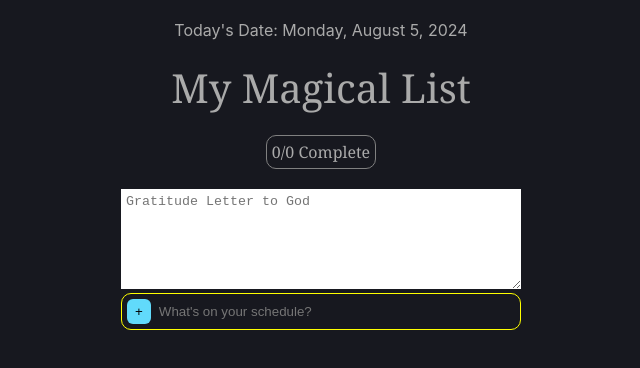
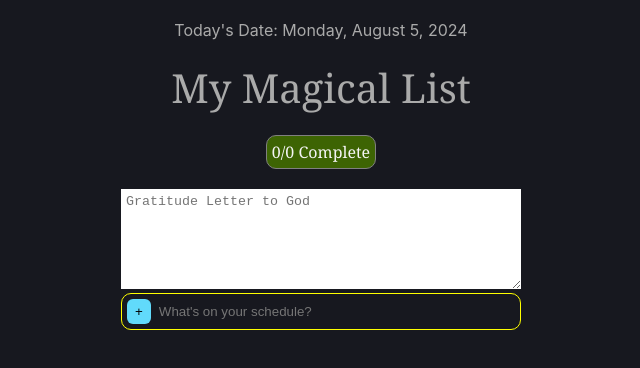
Before and after one commit to ShreyaSingh10/MyScheduler, a React (Create React App) app: page / in a window 1280 px wide. Shown: the top 368 px of the page, without its empty margins (319-959 px from the left). Built offline with nearby package versions, Linux system fonts and the light colour scheme.

Commit message:
delete all button

```diff
--- a/src/App.css
+++ b/src/App.css
@@ -21,6 +21,24 @@ body
 
 .goal, .counter {
   margin-bottom: 20px;
+  font-family: georgia, serif;
+  background-color: rgb(61, 100, 3);
+  color: whitesmoke;
+  border-radius: 10px;
+  display: inline-block;
+  padding: 5px;
+  border: 1px solid grey;
+  transition: opacity 2s ease, transform 2s ease;
+}
+
+.goal {
+  color: rgba(27, 27, 223, 0.865)
+}
+
+.delete {
+  margin: 10px 0px;
+  background-color: rgb(236, 41, 41);
+  color: whitesmoke;
   font-family: georgia, serif;
   border-radius: 10px;
   display: inline-block;
--- a/src/App.js
+++ b/src/App.js
@@ -61,11 +61,16 @@ const updateTaskName = (taskIndex, newTaskName) => {
     return newTasks;
   })
 }
+
+const deleteList = () => {
+  setTasks([]); //deleting all tasks for next day
+}
+//The deleteAllTasks function clears the tasks by setting the state of tasks to an empty array ([]).
+//Since you have a useEffect hook that syncs the state with localStorage, this will also clear the tasks stored in localStorage.
+
 const numberComplete = tasks.filter(t => t.done).length;
 const numberTotal = tasks.length;
 const goalAchieved = numberComplete === numberTotal && numberTotal !== 0;
-console.log("GOAL", goalAchieved,numberComplete,numberTotal );
-
 
   return (
     <div className='main'>
@@ -76,6 +81,7 @@ console.log("GOAL", goalAchieved,numberComplete,numberTotal );
         <div className="counter">{numberComplete}/{numberTotal} Complete</div>
       }
       <div className='note'><textarea placeholder='Gratitude Letter to God' type="text"/></div>
+      {numberTotal !== 0 && <div className="delete" onClick={deleteList}>Delete All</div>}
       <TaskForm addTask ={addTask}/>
       {tasks.map((task,index) =>
         <Task {...task}
```
